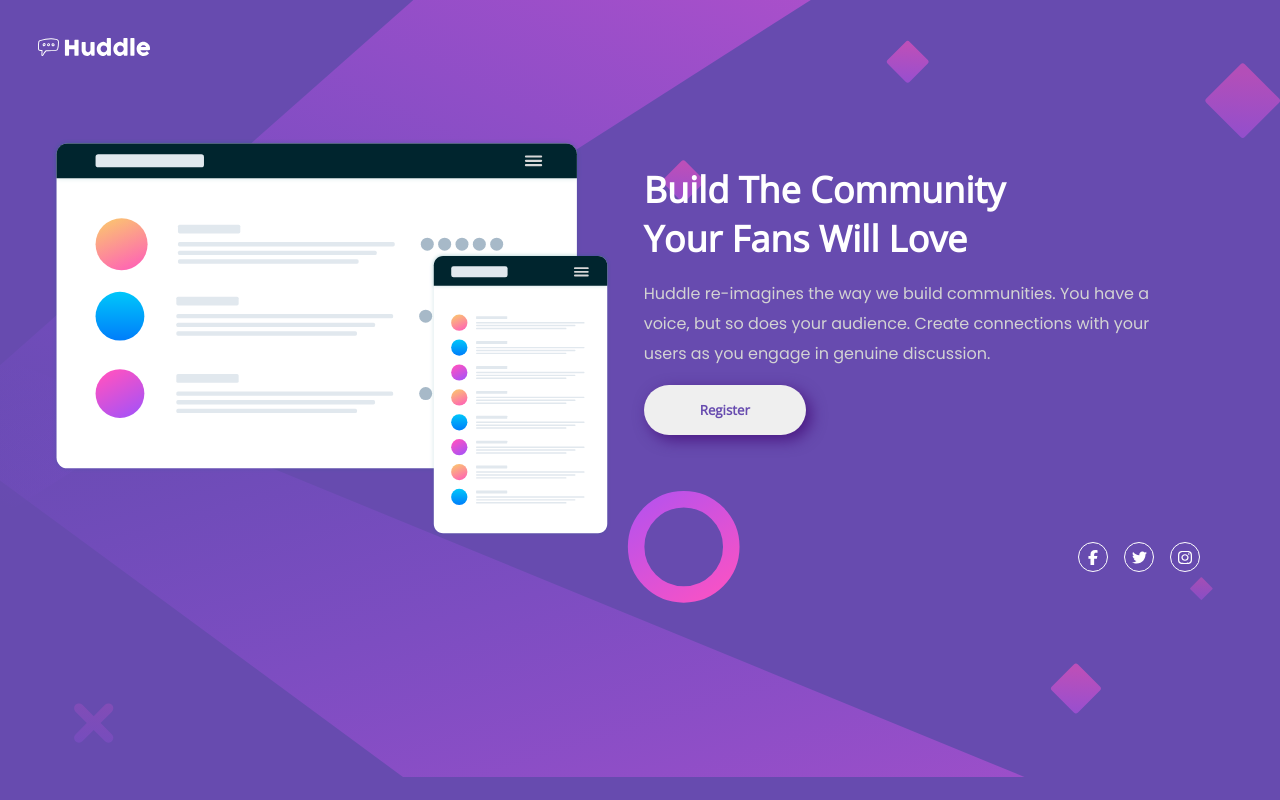
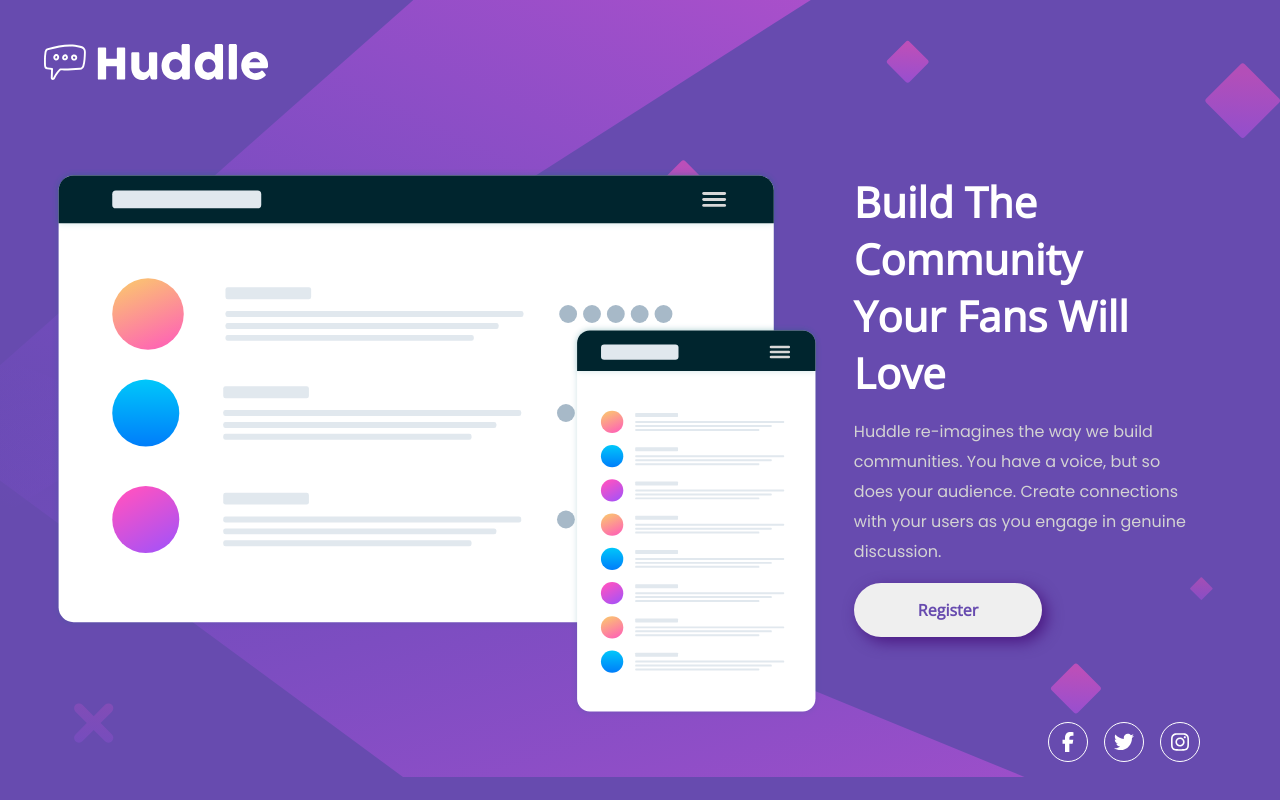
Before and after one commit to SheikBazith/landing-page, a plain HTML site: page index.html in a window 1280 px wide. Drawn offline with nearby package versions, Linux system fonts and the light colour scheme.

Commit message:
Update index.html

```diff
--- a/index.html
+++ b/index.html
@@ -29,7 +29,7 @@
   }
 
   header > img{
-    height: 30px;
+    height: 60px;
     margin: 2rem;
   }
 
@@ -44,26 +44,27 @@
   }
 
   main > section > img{
-    height: 400px;
+    height: 550px;
   }
 
   h1{
     font-family: 'Open Sans',sans-serif;
     color: white;
-    font-size: 36px;
-    width: 80%;
+    font-size: 42px;
+    width: 90%;
   }
 
   p{
     font-family: 'Poppins',sans-serif;
     color: lightgray;
-    width: 95%;
+    width: 100%;
   }
 
   button{
-    padding: 1rem 3.5rem 1rem 3.5rem;
+    padding: 1rem 4rem 1rem 4rem;
     border-radius: 30px;
     border: none;
+    font-size: 16px;
     font-family: 'Open Sans',sans-serif;
     color: hsl(257, 40%, 49%);
     font-weight: bolder;
@@ -84,23 +85,21 @@
     justify-content: flex-end;
     gap: 1rem;
     padding-right: 5rem;
-    align-items: center;
-    object-position: center;
   }
 
   footer > div{
     display: flex;
     align-items: center;
     justify-content: center;
-    height: 30px;
-    width: 30px;
+    height: 40px;
+    width: 40px;
     border: 1px solid white;
     border-radius: 50%;
     cursor: pointer;
   }
 
   footer > div > img{
-    height: 15px;
+    height: 20px;
     filter: brightness(0) invert(1);
   }
 
@@ -123,6 +122,10 @@
       flex-direction: column;
       margin-left: 0;
       width: 100%;
+    }
+
+    header > img{
+      height: 30px;
     }
 
     main > section > img{
```
